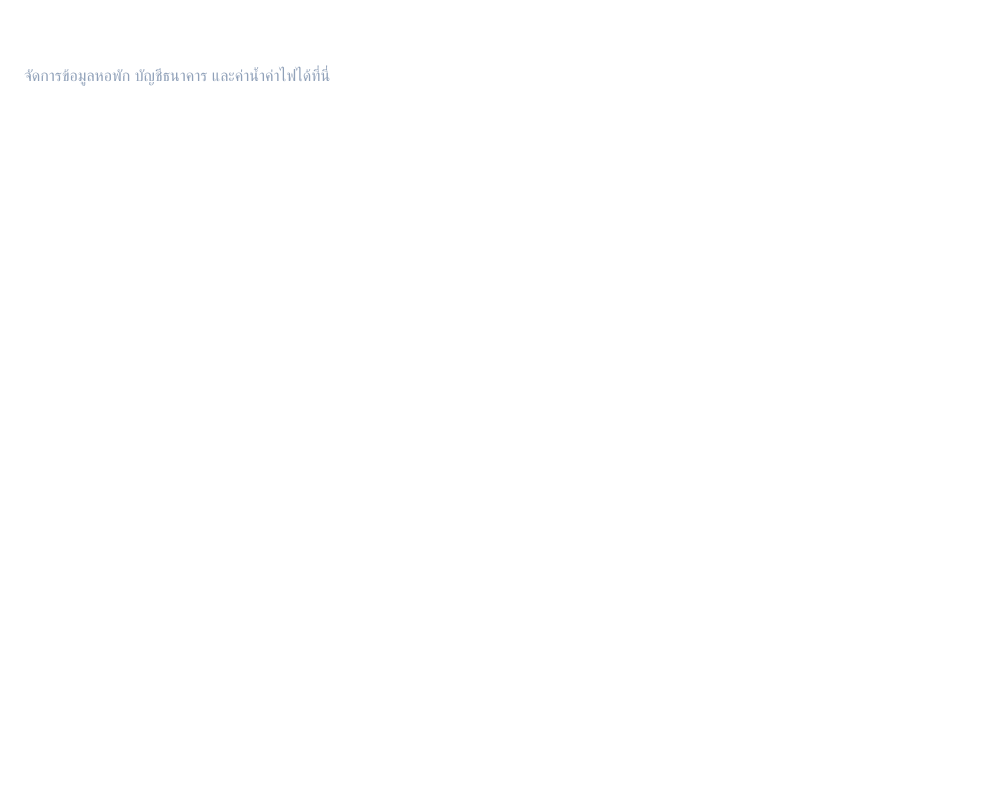
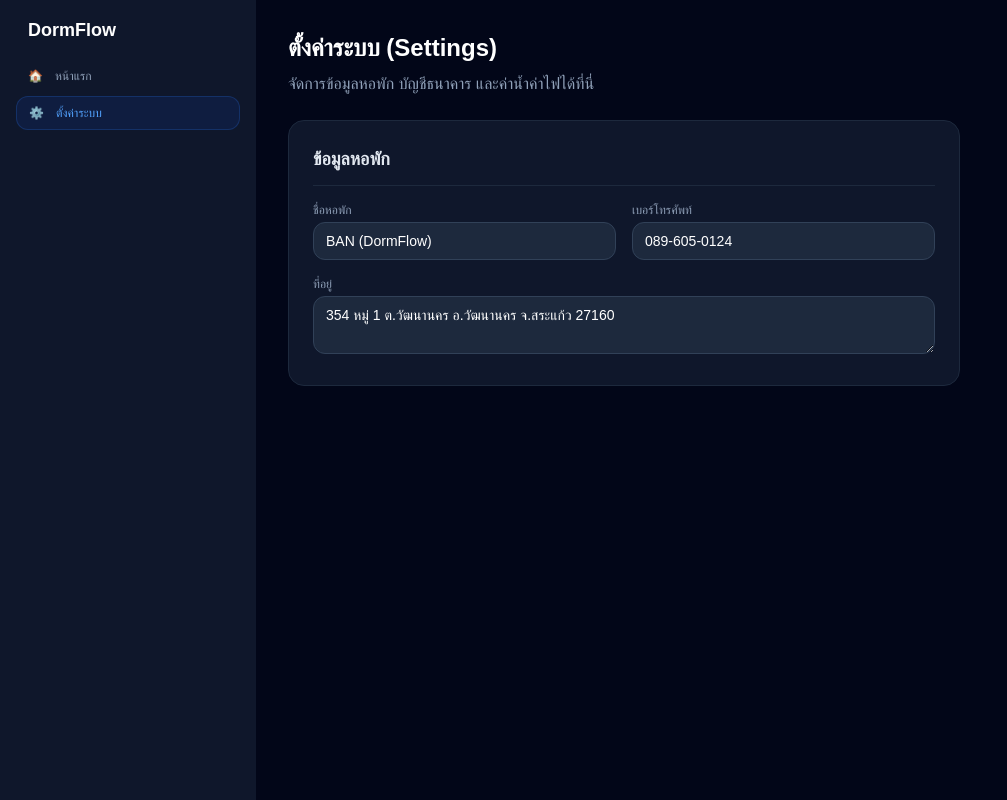
Before and after one commit to Beam5297/dormflow, a Next.js app: page /settings in a window 1280 px wide. Shown: the whole page, without its empty margins (0-1007 px from the left). Built offline with nearby package versions, Linux system fonts and the light colour scheme.

Commit message:
update settings ui with sidebar

```diff
--- a/app/settings/page.tsx
+++ b/app/settings/page.tsx
@@ -1,10 +1,55 @@
+'use client';
+
 import React from 'react';
+import Sidebar from '@/components/Sidebar';
 
 export default function SettingsPage() {
   return (
-    <div className="p-6 text-white">
-      <h1 className="text-2xl font-bold mb-2">ตั้งค่าระบบ (Settings)</h1>
-      <p className="text-slate-400">จัดการข้อมูลหอพัก บัญชีธนาคาร และค่าน้ำค่าไฟได้ที่นี่</p>
+    <div className="flex min-h-screen bg-slate-950">
+      {/* Sidebar เมนูทางซ้าย */}
+      <Sidebar />
+
+      {/* เนื้อหาหลักทางขวา */}
+      <main className="flex-1 p-8 text-white">
+        <h1 className="text-2xl font-bold mb-2">ตั้งค่าระบบ (Settings)</h1>
+        <p className="text-slate-400 mb-6">จัดการข้อมูลหอพัก บัญชีธนาคาร และค่าน้ำค่าไฟได้ที่นี่</p>
+
+        {/* ตัวอย่างกล่องตั้งค่า (สามารถปรับแต่งเพิ่มได้) */}
+        <div className="bg-slate-900 border border-slate-800 rounded-2xl p-6 max-w-2xl space-y-4">
+          <h2 className="text-lg font-semibold text-slate-200 border-b border-slate-800 pb-3">
+            ข้อมูลหอพัก
+          </h2>
+
+          <div className="grid grid-cols-1 md:grid-cols-2 gap-4">
+            <div>
+              <label className="block text-xs font-medium text-slate-400 mb-1">ชื่อหอพัก</label>
+              <input
+                type="text"
+                defaultValue="BAN (DormFlow)"
+                className="w-full bg-slate-800 border border-slate-700 rounded-xl px-3 py-2 text-sm text-white focus:outline-none focus:border-blue-500"
+              />
+            </div>
+
+            <div>
+              <label className="block text-xs font-medium text-slate-400 mb-1">เบอร์โทรศัพท์</label>
+              <input
+                type="text"
+                defaultValue="089-605-0124"
+                className="w-full bg-slate-800 border border-slate-700 rounded-xl px-3 py-2 text-sm text-white focus:outline-none focus:border-blue-500"
+              />
+            </div>
+          </div>
+
+          <div>
+            <label className="block text-xs font-medium text-slate-400 mb-1">ที่อยู่</label>
+            <textarea
+              rows={2}
+              defaultValue="354 หมู่ 1 ต.วัฒนานคร อ.วัฒนานคร จ.สระแก้ว 27160"
+              className="w-full bg-slate-800 border border-slate-700 rounded-xl px-3 py-2 text-sm text-white focus:outline-none focus:border-blue-500"
+            />
+          </div>
+        </div>
+      </main>
     </div>
   );
 }
```
